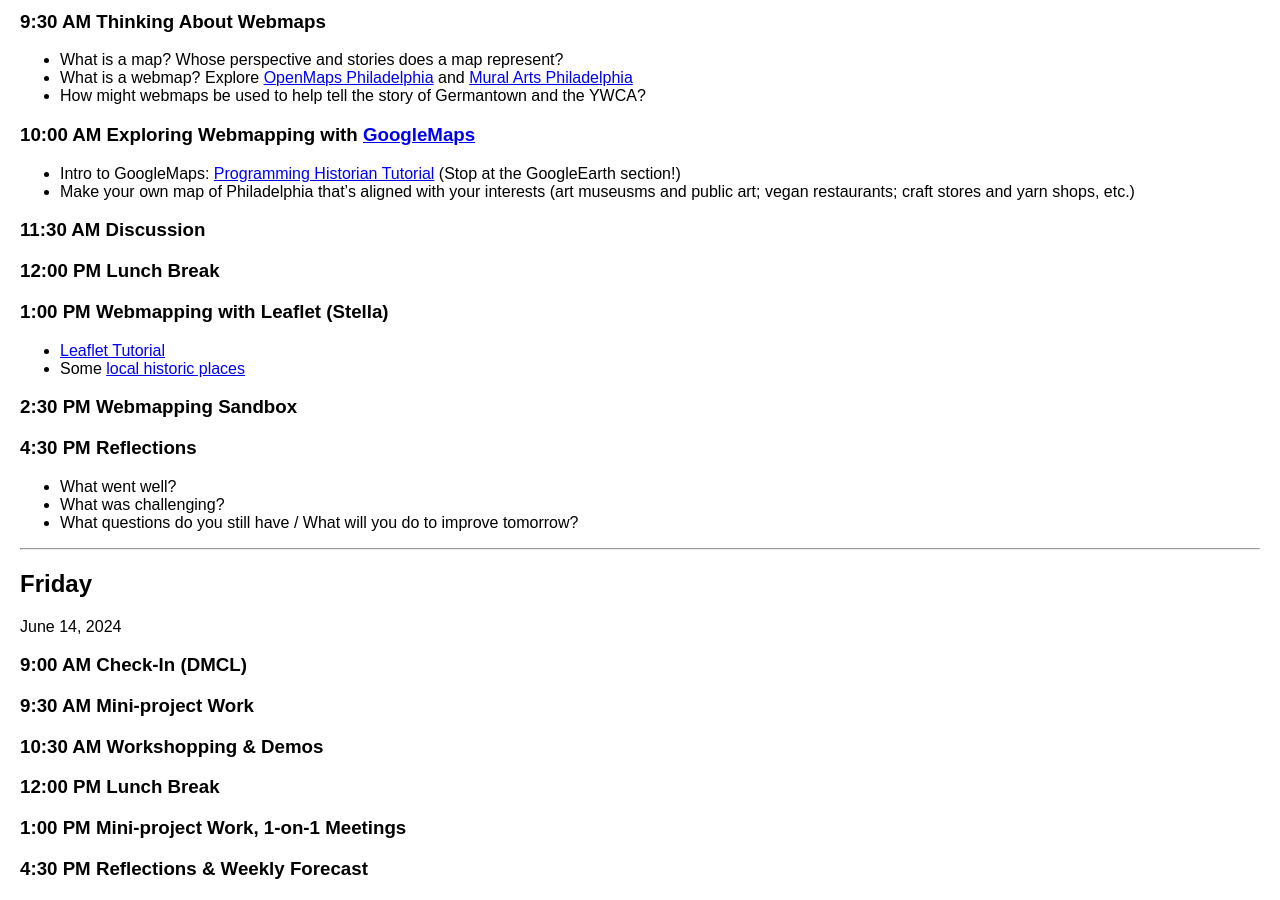
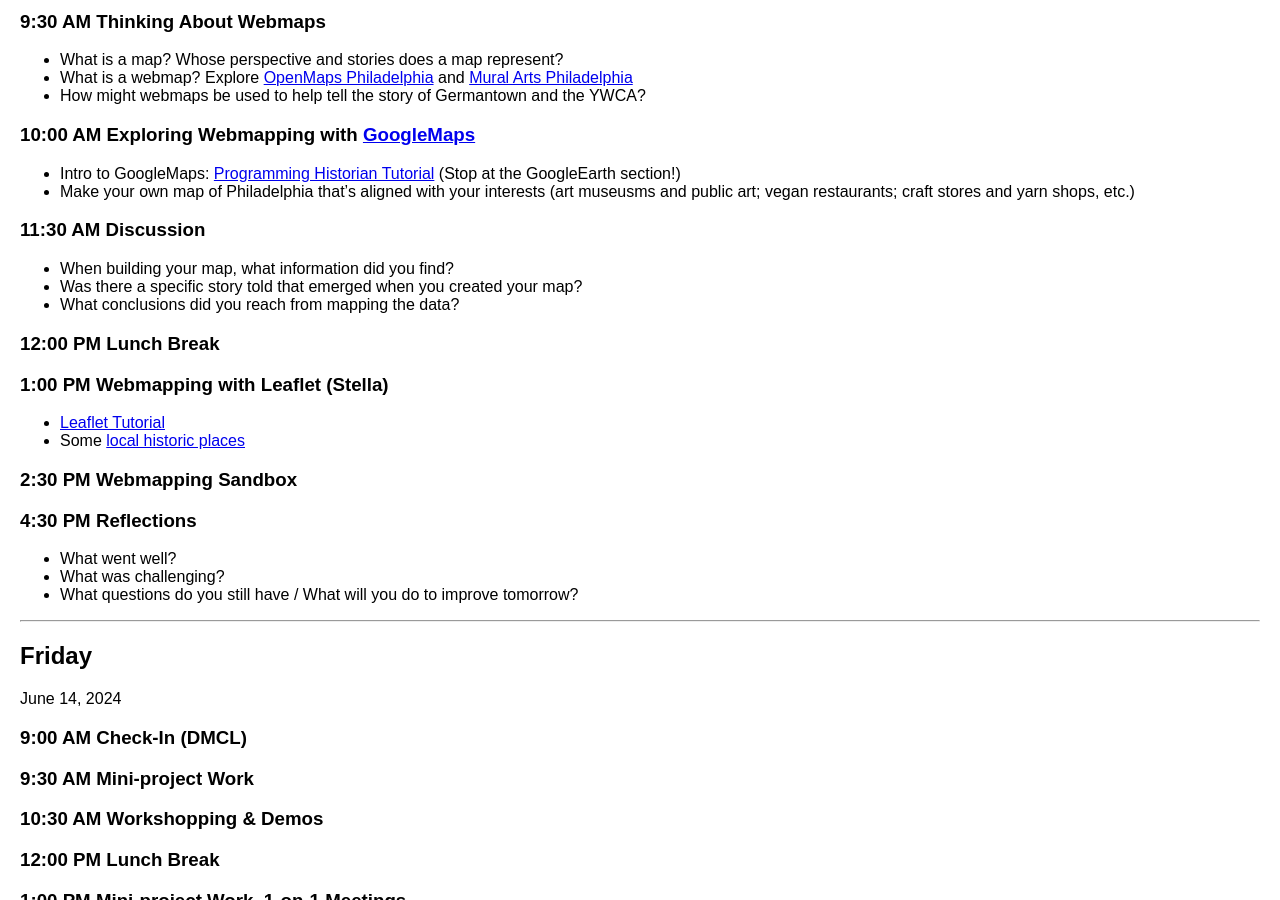
Before and after one commit to digbmc/dssf-syll, a Jekyll site: the page built from _weeks/02-data.md, in a window 1280 px wide and 900 px high, scrolled down 2255 px. Built offline with Jekyll 4.4.1, drawn with Linux system fonts in a browser that asks for light colours.

Commit message:
Update 02-data.md; add Thursday discussion questions

```diff
--- a/_weeks/02-data.md
+++ b/_weeks/02-data.md
@@ -106,6 +106,9 @@
 - Make your own map of Philadelphia that's aligned with your interests (art museusms and public art; vegan restaurants; craft stores and yarn shops, etc.)
 
 ### 11:30 AM Discussion
+- When building your map, what information did you find?
+- Was there a specific story told that emerged when you created your map?
+- What conclusions did you reach from mapping the data?
 
 ### 12:00 PM Lunch Break
 
```
